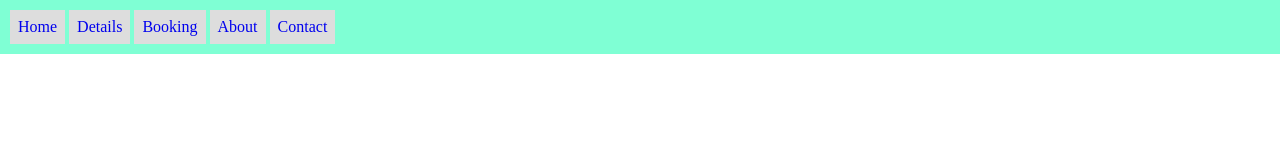
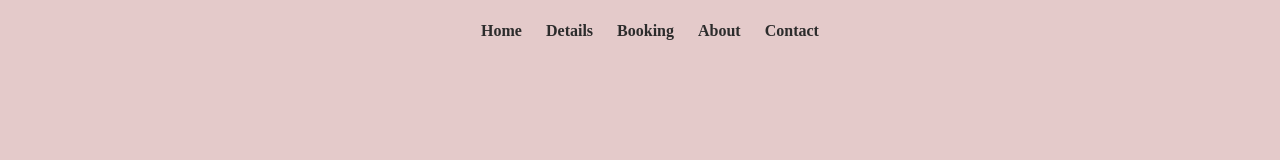
Before and after one commit to galarist/WD2, a plain HTML site: page header.html in a window 1280 px wide. Drawn offline with Linux system fonts and the light colour scheme.

Commit message:
add more style

```diff
--- a/css/style.css
+++ b/css/style.css
@@ -1,6 +1,7 @@
 body {
     margin: 0;
     width: 100vw;
+    background-color: #e4caca;
 }
 
 ul {
@@ -9,16 +10,20 @@ ul {
     padding: 0;
     overflow: hidden;
     padding: 10px;
-    background-color: aquamarine;
+    background-color: transparent;
+    display: inline-flex;
+    justify-content: center;
+    width: 100%;
 }
 
 ul li {
-    display: inline;
+    margin: 4px;
 }
 
 li a {
     display: inline-block;
     padding: 8px;
-    background-color: #dddddd;
     text-decoration: none;
+    color: #2c2c2c;
+    font-weight: 700;
 }
```
